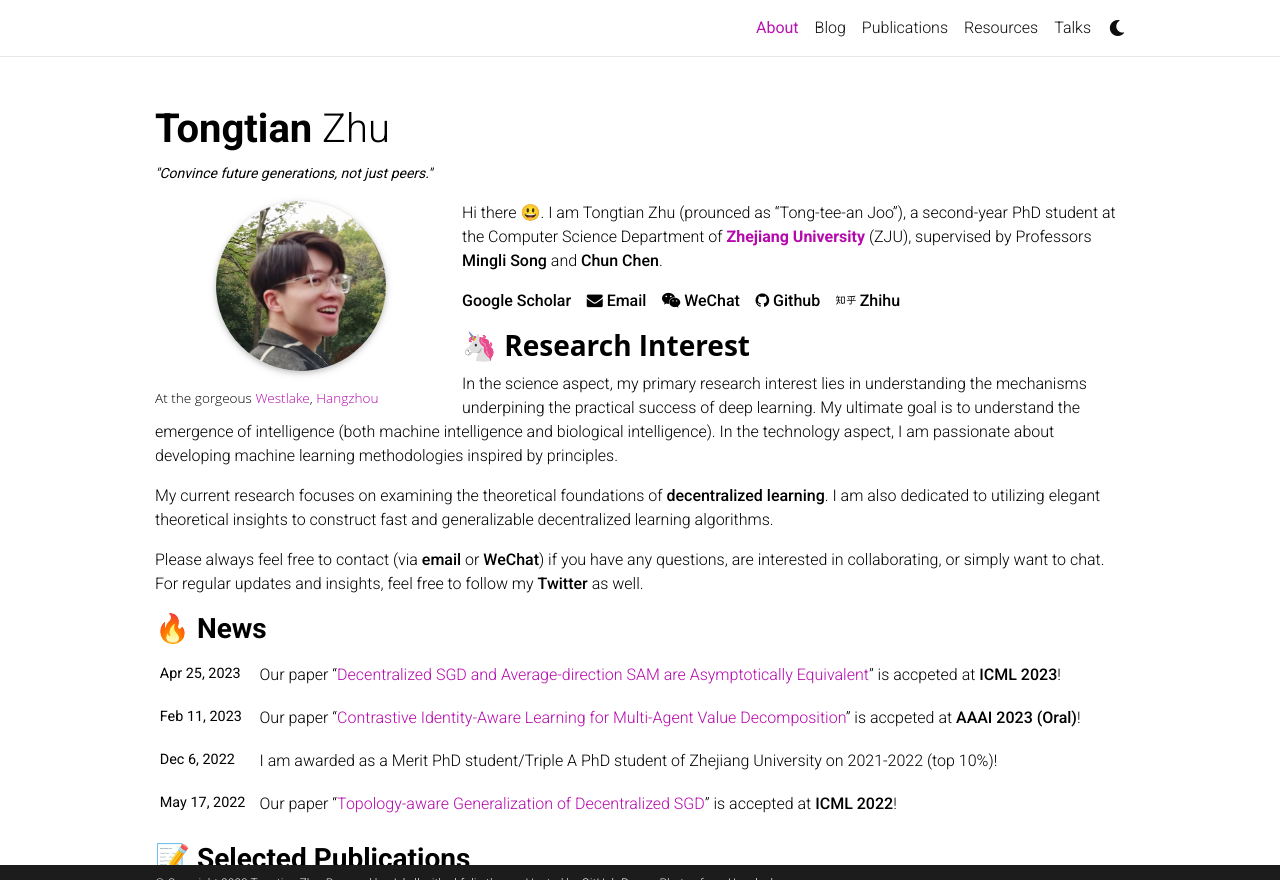
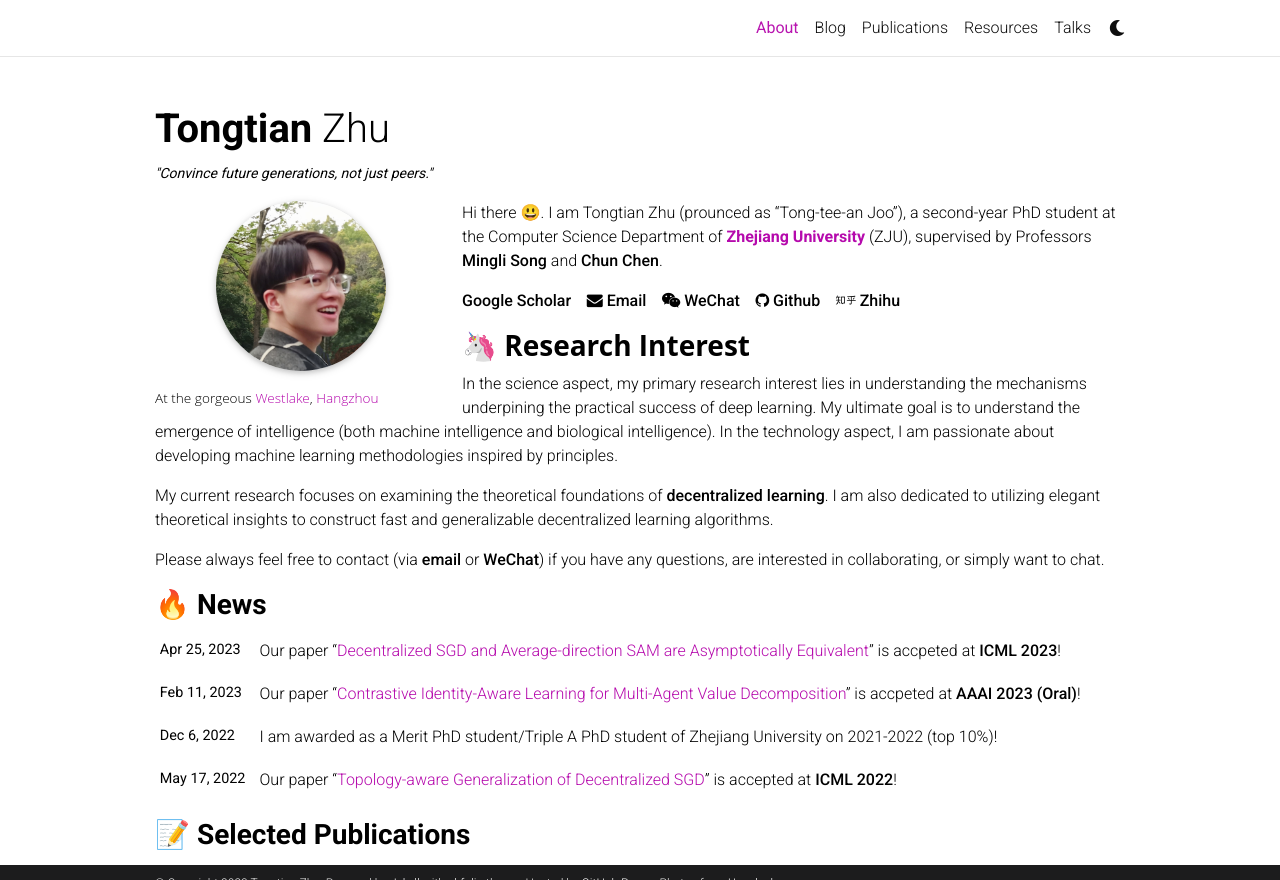
Before and after one commit to Raiden-Zhu/Raiden-Zhu.github.io, a Jekyll site: the page built from _pages/about.md, in a window 1280 px wide and 900 px high, cut to the strip 0-880 px from the top of the window. Built offline with Jekyll 4.4.1, drawn with Linux system fonts in a browser that asks for light colours; full-size pictures stand in for the smaller copies a plugin makes; comment, search, counter and statistics services are not loaded; a style sheet for code colours, icons or effects is not loaded.

Commit message:
Update about.md

```diff
--- a/_pages/about.md
+++ b/_pages/about.md
@@ -33,7 +33,7 @@ In the technology aspect, I am passionate about developing machine learning meth
 
 My current research focuses on examining the theoretical foundations of **decentralized learning**. I am also dedicated to utilizing elegant theoretical insights to construct fast and generalizable decentralized learning algorithms.
 
-Please always feel free to contact (via [**email**](mailto:raiden@zju.edu.cn) or [**WeChat**](https://raw.githubusercontent.com/Raiden-Zhu/Raiden-Zhu.github.io/master/assets/img/WeChat_QR_code.jpg)) if you have any questions, are interested in collaborating, or simply want to chat. For regular updates and insights, feel free to follow my [**Twitter**](https://twitter.com/Raiden13238619) as well.
+Please always feel free to contact (via [**email**](mailto:raiden@zju.edu.cn) or [**WeChat**](https://raw.githubusercontent.com/Raiden-Zhu/Raiden-Zhu.github.io/master/assets/img/WeChat_QR_code.jpg)) if you have any questions, are interested in collaborating, or simply want to chat. <!-- For regular updates and insights, feel free to follow my [**Twitter**](https://twitter.com/Raiden13238619) as well. -->
 
 <!-- Write your biography here. Tell the world about yourself. Link to your favorite [subreddit](http://reddit.com). You can put a picture in, too. The code is already in, just name your picture `prof_pic.jpg` and put it in the `img/` folder.
 
```
